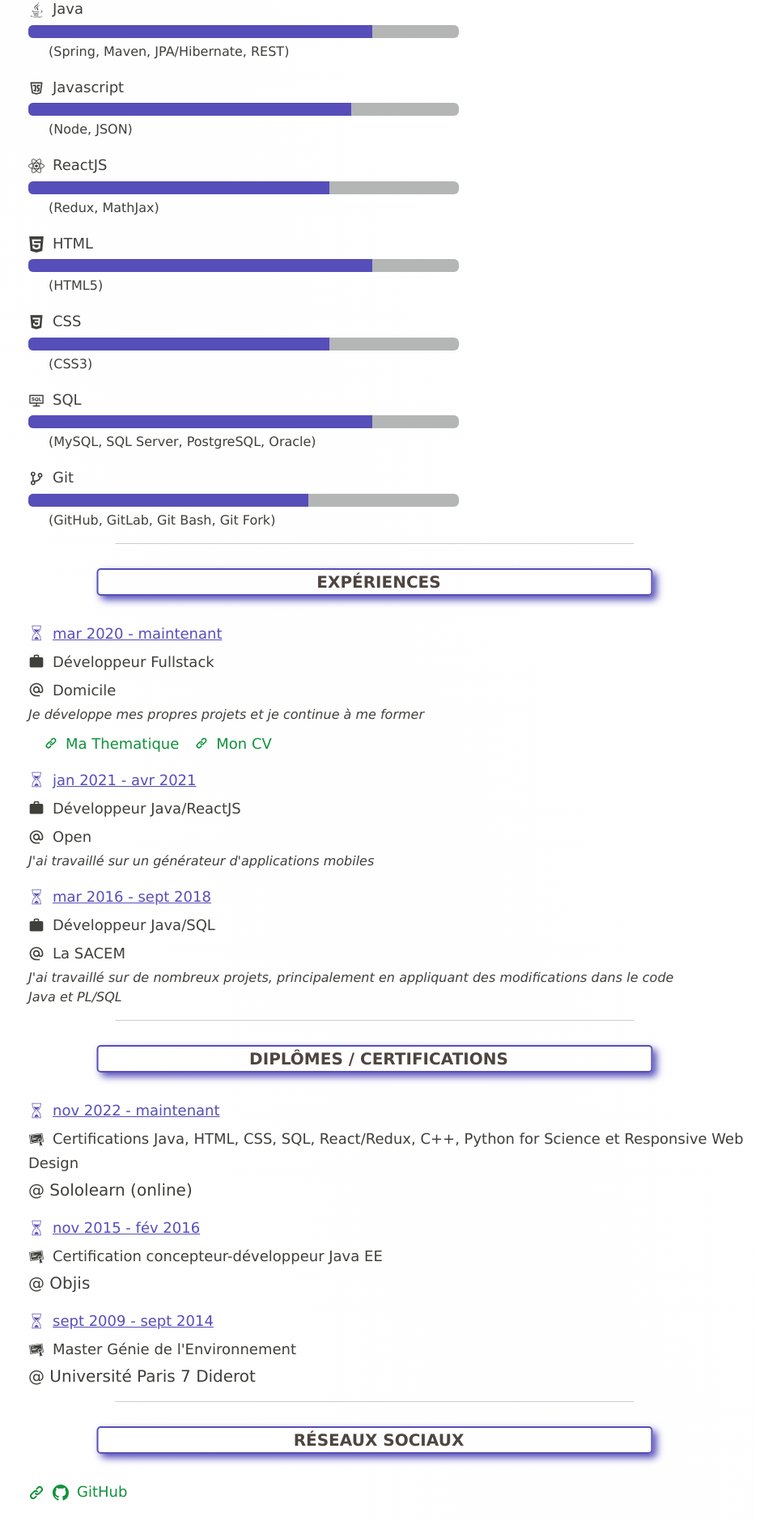
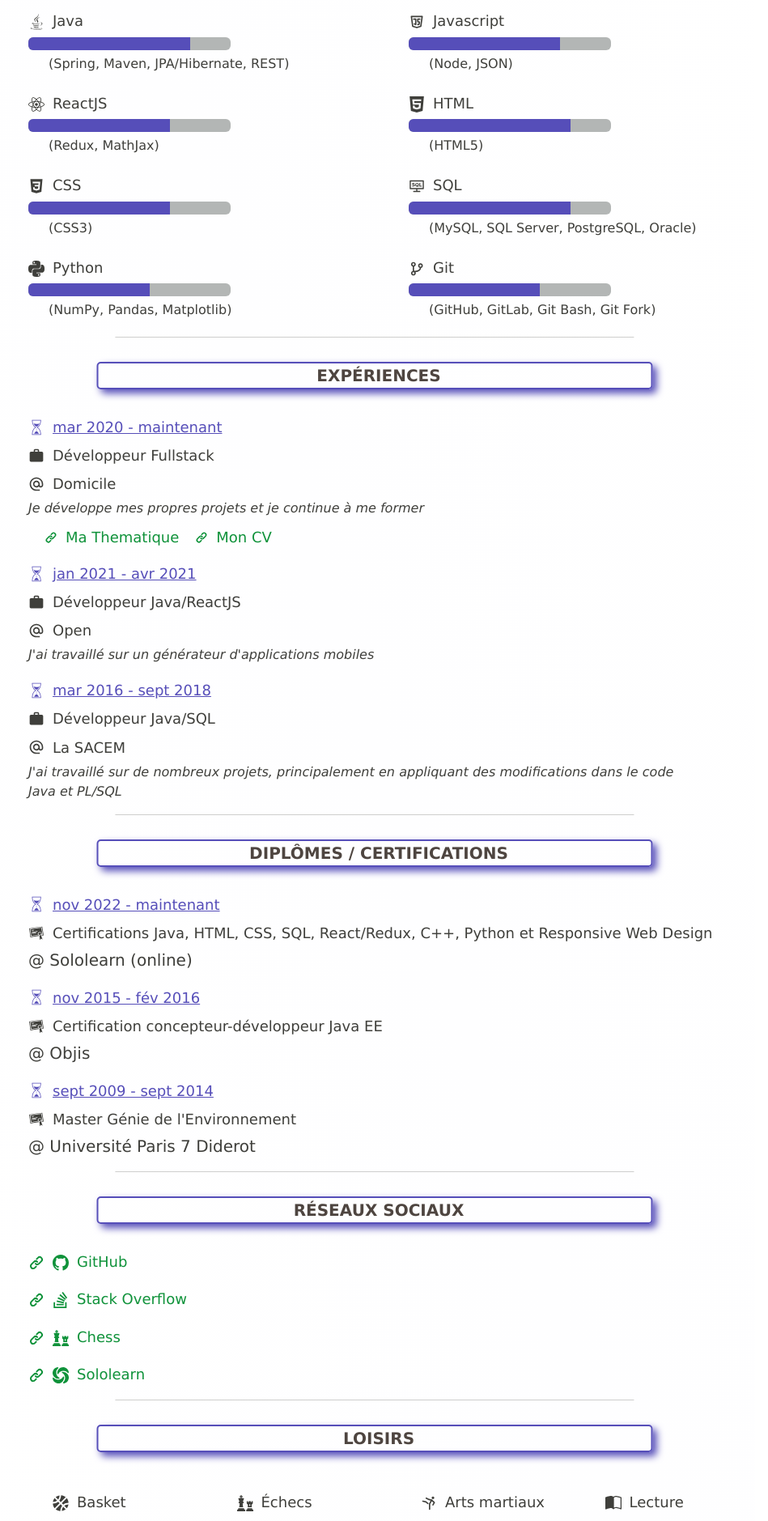
Before and after one commit to jozinho22/cv, a React (Create React App) app: page / in a window 1280 px wide. Shown: the part 315-2194 px from the top of the page at 81% size, without its empty margins (177-1126 px from the left). Built offline with nearby package versions, Linux system fonts and the light colour scheme.

Commit message:
skills en col row

```diff
--- a/src/components/parts/Intro.jsx
+++ b/src/components/parts/Intro.jsx
@@ -11,7 +11,7 @@ const Intro = () => {
 
     return  <div className="intro">
                 <img src={favicon512} alt=""/>
-                <div className="heading">Josselin DOUINEAU</div>
+                <div className="heading">{intro.me}</div>
                 <div className="prof">{intro.profession}</div>
 
                 <div className="summary">
--- a/src/components/parts/Leasures.jsx
+++ b/src/components/parts/Leasures.jsx
@@ -12,7 +12,7 @@ const Leasures = () => {
     var leasures = languageChooser(language, getLeasures());
 
     var mobile = document.body.offsetWidth < 450;
-    var nbCols = mobile ? 2 : 3;
+    var nbCols = mobile ? 2 : 4;
     var nbRows = Math.ceil(leasures.length / nbCols);
     var rows = [];
     var i = 0;
@@ -21,38 +21,40 @@ const Leasures = () => {
         var cols = [];
         for(var c = 0; c < nbCols; c++) {
             var col = {};
-
-            if(r === (nbRows - 1) && c >= (leasures.length % nbCols)) {
+             console.log(c)
+            if(r === (nbRows - 1) && leasures.length % nbCols !== 0 && c + 1 > leasures.length % nbCols) {
                 continue;
             } else {
-                col =   <Col className="element" key={`col${c}`}>
-                            <div className="icon-block">
-                                <div className="icon">{leasures[i].icon}</div>
-                                <div className="element-of-icon">{leasures[i].activity}</div>
+                col =   <Col key={`leasures-col-${c}`}>
+                            <div className="element">
+                                <div className="icon-block">
+                                    <div className="icon">{leasures[i].icon}</div>
+                                    <div className="element-of-icon">{leasures[i].activity}</div>
+                                </div>
                             </div>
                         </Col>;
 
             }
+
             cols.push(col);
             i++;
         }
         rows.push(
             {
-                index: `row${r}`,
+                index: `leasures-row-${r}`,
                 cols: cols
             }
         );
+        console.log(rows)
     }
 
     return <div className="page-break">
                 <div className="title">{title}</div>
                 <div className="leasures element">
                     {rows.map((row) => {
-                        return <Row id={`leasure-${row.index}`} key={row.index}>
+                        return <Row key={row.index}>
                                     {
-                                        row.cols.map(col => {
-                                            return col;
-                                        })
+                                        row.cols.map(col => col)
                                     }
                                 </Row>
                     })}
--- a/src/components/parts/Skills.jsx
+++ b/src/components/parts/Skills.jsx
@@ -1,5 +1,5 @@
 import React from 'react';
-import { ProgressBar } from 'react-bootstrap';
+import { ProgressBar, Col, Row } from 'react-bootstrap';
 import getSkills from './infos/getSkills';
 import AppContext from '../context/AppContext';
 import getTitles from './infos/getTitles';
@@ -11,23 +11,56 @@ const Skills = () => {
     var title = languageChooser(language, getTitles()).skills;
     var skills = getSkills();
 
+    var mobile = document.body.offsetWidth < 450;
+    var nbCols = mobile ? 1 : 2;
+    var nbRows = Math.ceil(skills.length / nbCols);
+    var rows = [];
+    var i = 0;
+
+    for(var r = 0; r < nbRows; r++) {
+        var cols = [];
+        for(var c = 0; c < nbCols; c++) {
+            var col = {};
+
+            if(r === (nbRows - 1) && skills.length % nbCols !== 0 && c + 1 > skills.length % nbCols) {
+                continue;
+            } else {
+                col =   <Col key={`skills-col-${c}`}>
+                            <div className="element">
+                                <div className="icon-block">
+                                    <div className="icon">{skills[i].icon}</div>
+                                    <div className="element-of-icon">{skills[i].language}</div>
+                                </div>
+                                <ProgressBar now={skills[i].level} />
+                                <div className="frameworks">
+                                    {skills[i].frameworks ?
+                                        `(${skills[i].frameworks})` :
+                                            <></>
+                                    }
+                                </div>
+                            </div>
+                        </Col>;
+            }
+            cols.push(col);
+            i++;
+        }
+        rows.push(
+            {
+                index: `skills-row-${r}`,
+                cols: cols
+            }
+        );
+    }
+
     return <div className="page-break">
                 <div className="title">{title}</div>
                 <div className="skills">
-                    {skills.map((skill, index) => {
-                        return  <div className="element" id={`skill-${index}`} key={index}>
-                                    <div className="icon-block">
-                                        <div className="icon">{skill.icon}</div>
-                                        <div className="element-of-icon">{skill.language}</div>
-                                    </div>
-                                    <ProgressBar now={skill.level} />
-                                    <div className="frameworks">
-                                        {skill.frameworks ?
-                                            `(${skill.frameworks})` :
-                                                <></>
-                                        }
-                                    </div>
-                                </div>
+                    {rows.map((row) => {
+                        return <Row key={row.index}>
+                                    {
+                                        row.cols.map(col => col)
+                                    }
+                                </Row>
                     })}
                     <hr />
                 </div>
--- a/src/components/parts/infos/getDiplomas.jsx
+++ b/src/components/parts/infos/getDiplomas.jsx
@@ -3,7 +3,7 @@ const getDiplomas = () => {
                 french: [
                     {
                         period: "nov 2022 - maintenant",
-                        title: "Certifications Java, HTML, CSS, SQL, React/Redux, C++, Python for Science et Responsive Web Design",
+                        title: "Certifications Java, HTML, CSS, SQL, React/Redux, C++, Python et Responsive Web Design",
                         school: "Sololearn (online)"
                     },
                     {
@@ -20,7 +20,7 @@ const getDiplomas = () => {
                 english: [
                     {
                         period: "nov 2022 - maintenant",
-                        title: "Java, HTML, CSS, SQL, React/Redux, C++, Python for Science & Responsive Web Design certificates",
+                        title: "Java, HTML, CSS, SQL, React/Redux, C++, Python & Responsive Web Design certificates",
                         school: "Sololearn (online)"
                     },
                     {
--- a/src/components/parts/infos/getIntroInfos.jsx
+++ b/src/components/parts/infos/getIntroInfos.jsx
@@ -1,10 +1,12 @@
 const getIntroInfos = () => {
     return  {
                 french: {
+                        me: "Josselin DOUINEAU, 35 ans",
                         profession: "Développeur",
                         summary: "Après une pause dans mon activité, je suis de retour dans le métier de la programmation."
                 },
                 english: {
+                        me: "Josselin DOUINEAU, 35",
                         profession: "Developer",
                         summary: "After a long period while doing other activities, i'm back in the development."
                 }
--- a/src/components/parts/infos/getSkills.jsx
+++ b/src/components/parts/infos/getSkills.jsx
@@ -5,6 +5,7 @@ import {IoLogoCss3} from 'react-icons/io';
 import {AiOutlineConsoleSql} from 'react-icons/ai';
 import {BiGitBranch} from 'react-icons/bi';
 import {FaReact} from 'react-icons/fa';
+import {SiPython} from 'react-icons/si';
 
 const getSkills = () => {
 
@@ -33,17 +34,23 @@ const getSkills = () => {
             frameworks: "HTML5",
             level: 80
         },
-                {
+        {
             language: "CSS",
             icon: <IoLogoCss3 /> ,
             frameworks: "CSS3",
             level: 70
         },
-                {
+        {
             language: "SQL",
             icon: <AiOutlineConsoleSql />,
             frameworks : "MySQL, SQL Server, PostgreSQL, Oracle",
             level: 80
+        },
+        {
+            language: "Python",
+            icon: <SiPython />,
+            frameworks : "NumPy, Pandas, Matplotlib",
+            level: 60
         },
         {
             language: "Git",
```
